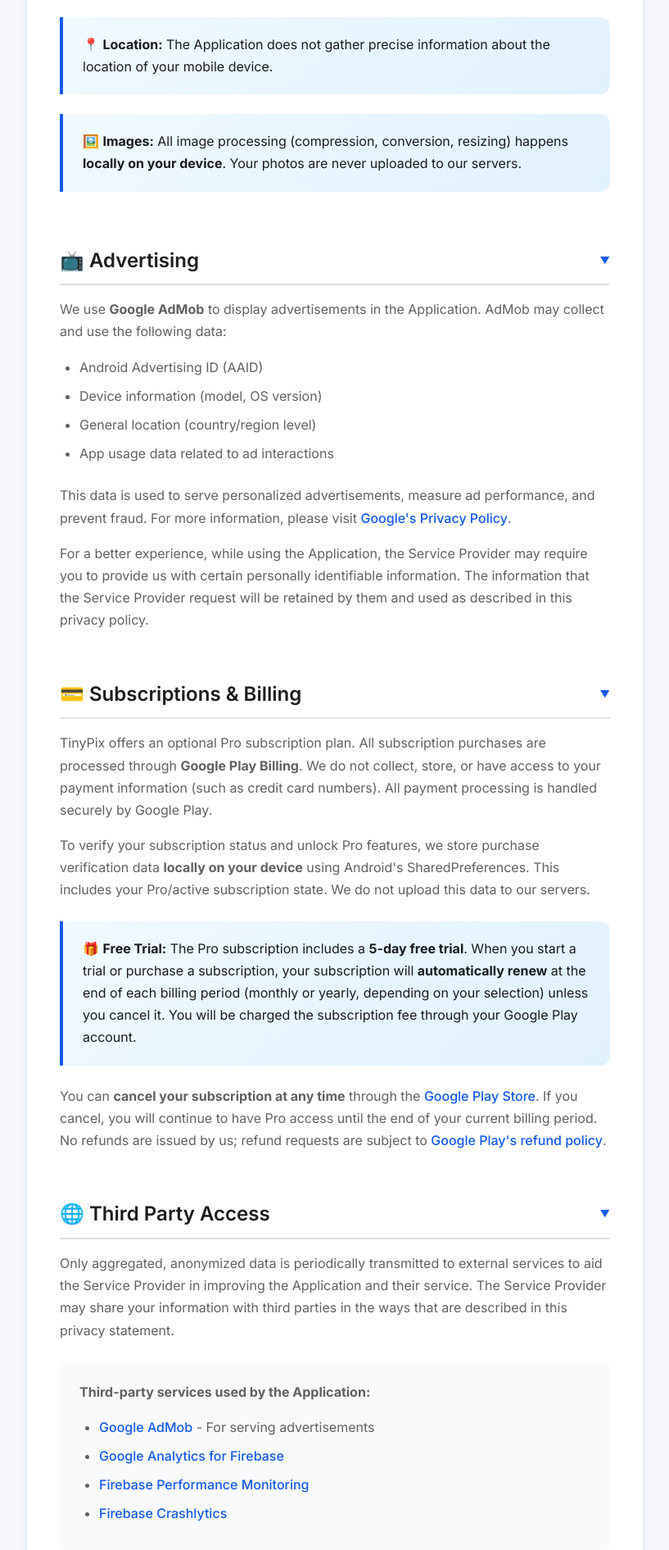
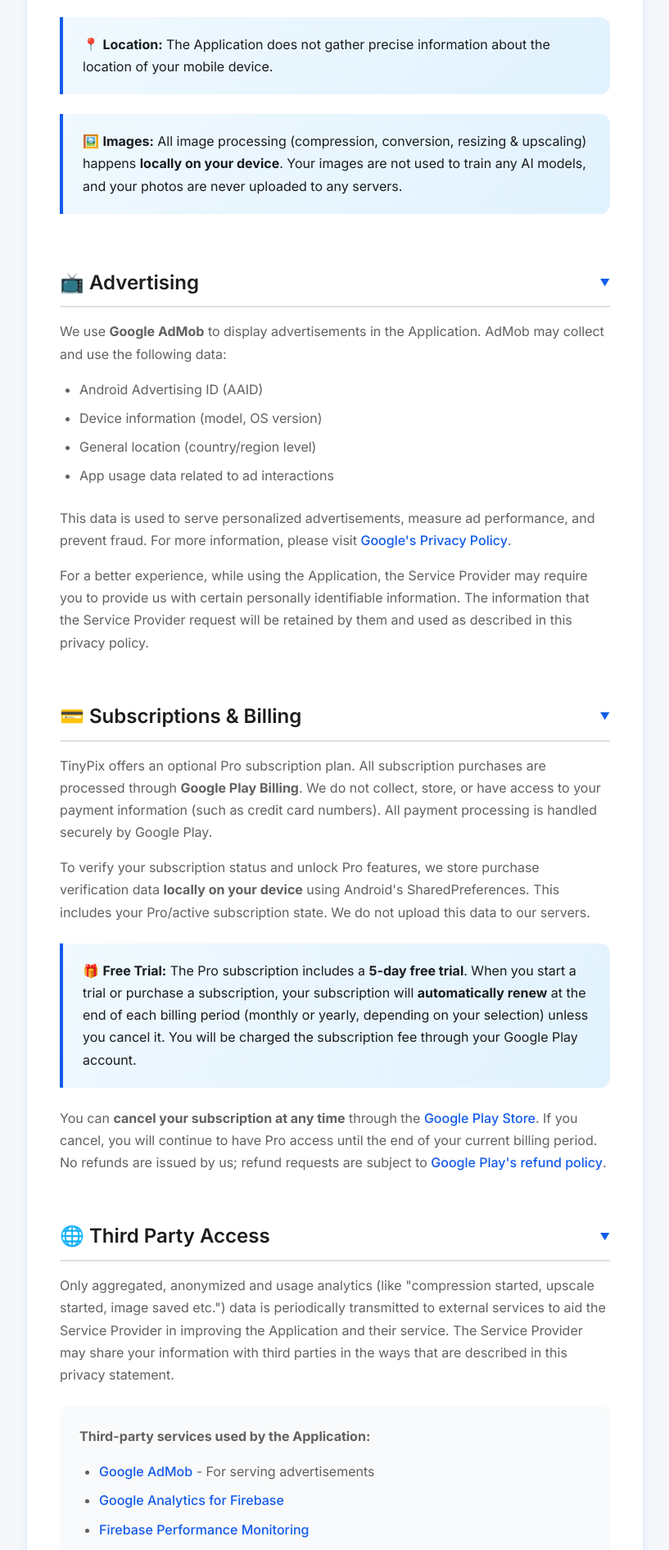
Before and after one commit to RKS-Studio/rks-studio.github.io, a plain HTML site: page apps/tinypix/privacy.html in a window 1280 px wide. Shown: the part 934-2825 px from the top of the page at 82% size, without its empty margins (231-1048 px from the left). Drawn offline with Linux system fonts and the light colour scheme.

Commit message:
Update privacy.html

```diff
--- a/apps/tinypix/privacy.html
+++ b/apps/tinypix/privacy.html
@@ -808,7 +808,7 @@
         </div>
 
         <div class="info-box">
-            <p>🖼️ <strong>Images:</strong> All image processing (compression, conversion, resizing) happens <strong>locally on your device</strong>. Your photos are never uploaded to our servers.</p>
+            <p>🖼️ <strong>Images:</strong> All image processing (compression, conversion, resizing & upscaling) happens <strong>locally on your device</strong>. Your images are not used to train any AI models, and your photos are never uploaded to any servers.</p>
         </div>
 
         <h2>📺 Advertising</h2>
@@ -835,7 +835,7 @@
         <p>You can <strong>cancel your subscription at any time</strong> through the <a href="https://play.google.com/store/account/subscriptions" target="_blank" rel="noopener noreferrer">Google Play Store</a>. If you cancel, you will continue to have Pro access until the end of your current billing period. No refunds are issued by us; refund requests are subject to <a href="https://support.google.com/googleplay/answer/2479637" target="_blank" rel="noopener noreferrer">Google Play's refund policy</a>.</p>
 
         <h2>🌐 Third Party Access</h2>
-        <p>Only aggregated, anonymized data is periodically transmitted to external services to aid the Service Provider in improving the Application and their service. The Service Provider may share your information with third parties in the ways that are described in this privacy statement.</p>
+        <p>Only aggregated, anonymized and usage analytics (like "compression started, upscale started, image saved etc.") data is periodically transmitted to external services to aid the Service Provider in improving the Application and their service. The Service Provider may share your information with third parties in the ways that are described in this privacy statement.</p>
 
         <div class="third-party">
             <p><strong>Third-party services used by the Application:</strong></p>
```
